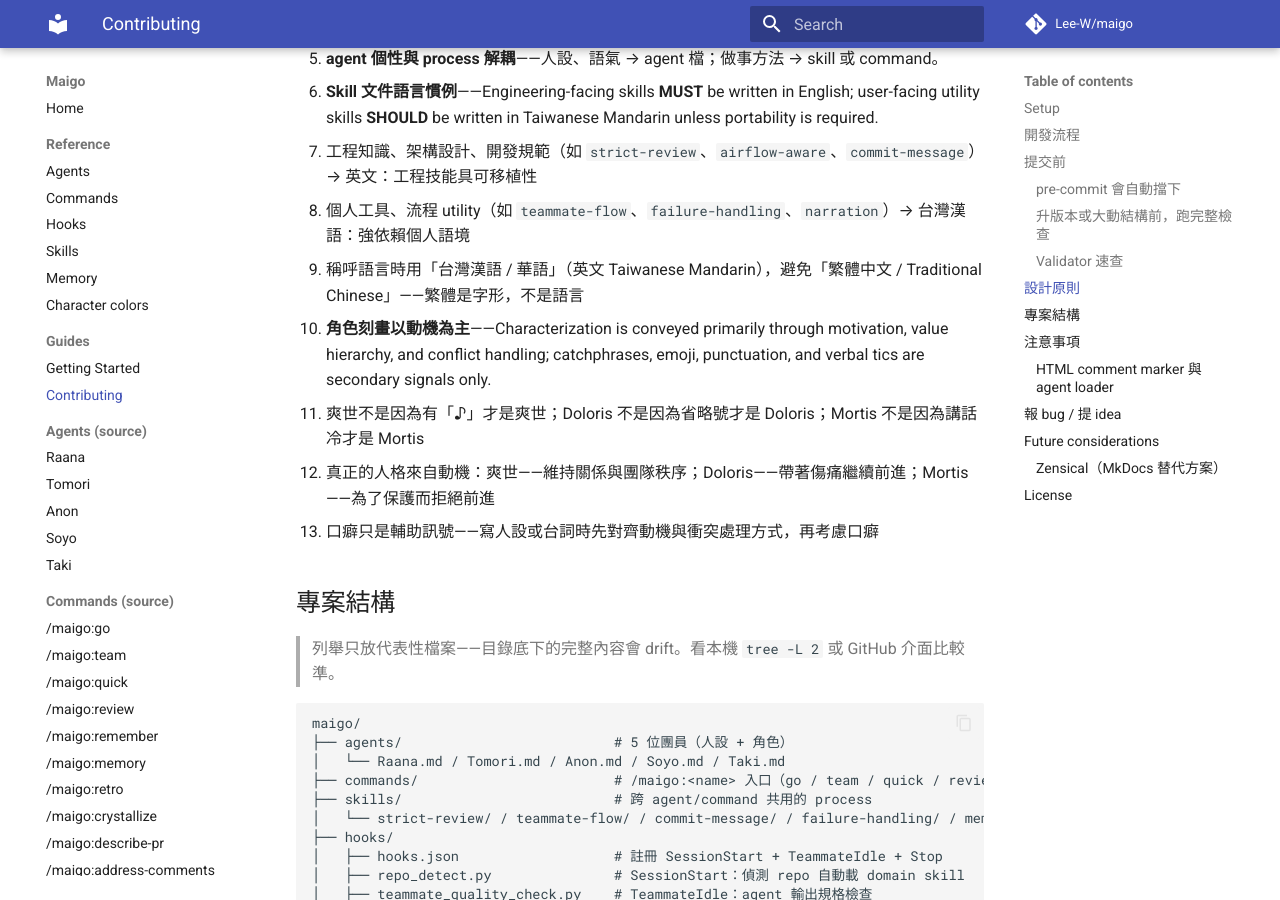
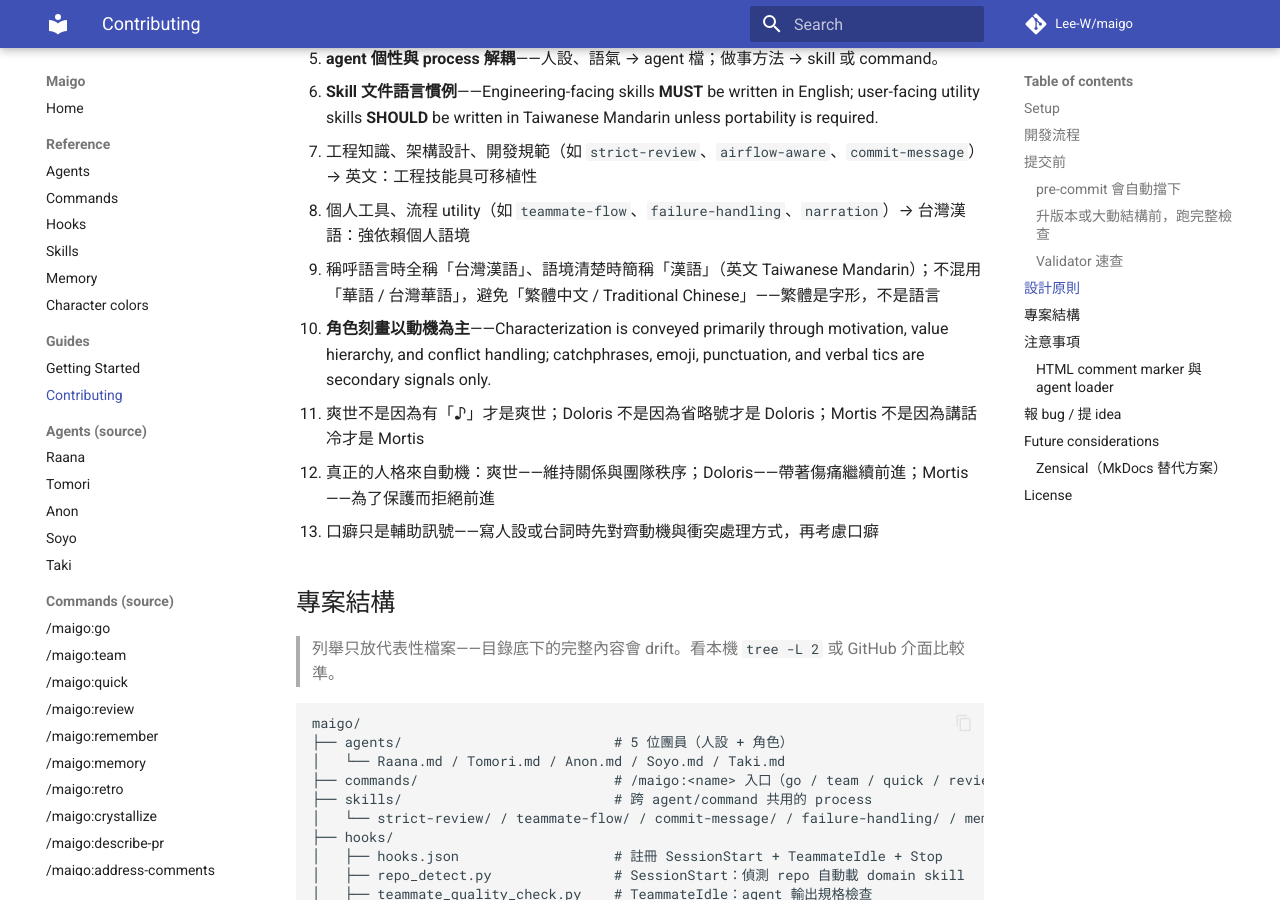
Before and after one commit to Lee-W/maigo, an MkDocs documentation site: the page built from docs/guides/contributing.md, in a window 1280 px wide and 900 px high, scrolled down 2298 px. Built offline with MkDocs 1.6.1 and Material for MkDocs 9.7.7, drawn with Linux system fonts in a browser that asks for light colours; comment, search, counter and statistics services are not loaded.

Commit message:
docs: unify language naming on 台灣漢語 across docs
Replace mixed 台灣華語 / 華語 usages with the full form 台灣漢語 (short
form 漢語 where context is clear) and codify the convention in
orchestrator-voice and the contributing guide; other namings stay only
as quoted counter-examples in the rule text.

```diff
--- a/docs/guides/contributing.md
+++ b/docs/guides/contributing.md
@@ -72,7 +72,7 @@
    portability is required.
    - 工程知識、架構設計、開發規範（如 `strict-review`、`airflow-aware`、`commit-message`）→ 英文：工程技能具可移植性
    - 個人工具、流程 utility（如 `teammate-flow`、`failure-handling`、`narration`）→ 台灣漢語：強依賴個人語境
-   - 稱呼語言時用「台灣漢語 / 華語」（英文 Taiwanese Mandarin），避免「繁體中文 / Traditional Chinese」——繁體是字形，不是語言
+   - 稱呼語言時全稱「台灣漢語」、語境清楚時簡稱「漢語」（英文 Taiwanese Mandarin）；不混用「華語 / 台灣華語」，避免「繁體中文 / Traditional Chinese」——繁體是字形，不是語言
 7. **角色刻畫以動機為主**——Characterization is conveyed primarily through motivation,
    value hierarchy, and conflict handling; catchphrases, emoji, punctuation, and verbal
    tics are secondary signals only.
```
Also changed, not shown: agents/Tomori.md (+1 -1 lines), commands/review.md (+2 -2 lines), docs/reference/memory.md (+2 -2 lines), skills/orchestrator-voice/SKILL.md (+2 -1 lines).
